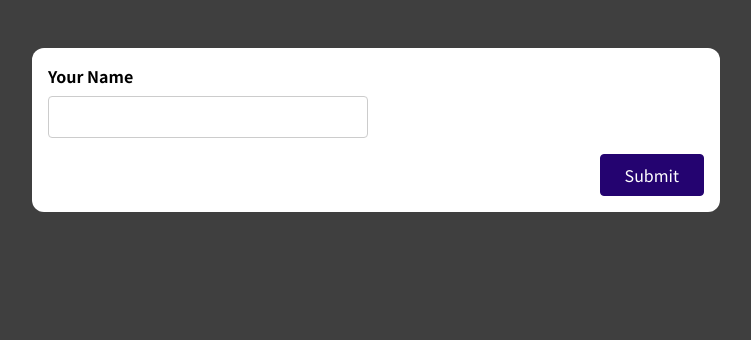
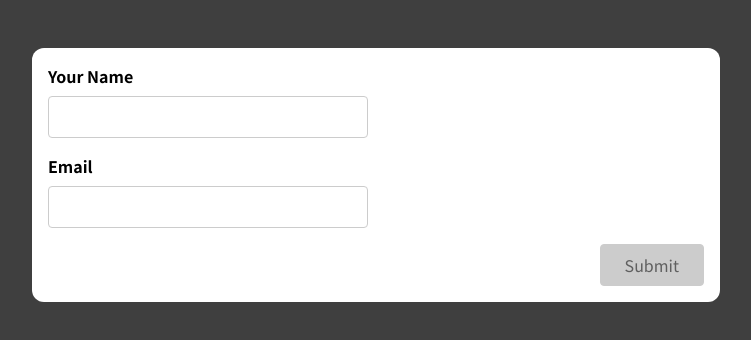
Before and after one commit to rupamsutar/Forms-with-React, a React (Create React App) app: page / in a window 1280 px wide. Shown: the top 340 px of the page, without its empty margins (264-1015 px from the left). Built offline with nearby package versions, Linux system fonts and the light colour scheme.

Commit message:
Challenge, Email input added

```diff
--- a/src/components/SimpleInput.js
+++ b/src/components/SimpleInput.js
@@ -3,27 +3,37 @@ import {useState} from "react";
 const SimpleInput = (props) => {
 
   const [enteredName, setEnteredName] = useState("");
+  const [enteredEmail, setEnteredEmail] = useState("");
   const [enteredNameTouched, setEnteredNameTouched] = useState(false);
+  const [enteredEmailTouched, setEnteredEmailTouched] = useState(false);
 
   const enteredNameIsValid = enteredName.trim() !== "";
+  const enteredEmailIsValid = enteredEmail.includes("@");
   const nameInputIsInvalid = !enteredNameIsValid && enteredNameTouched;
+  const emailInputIsInvalid = !enteredEmailIsValid && enteredEmailTouched;
+  let formIsValid = false;
 
-  const nameChangeHandler = (event) => {
-    setEnteredName(event.target.value);
-  };
+  if (enteredNameIsValid && enteredEmailIsValid) {
+    formIsValid = true;
+  }
 
-  const nameInputBlurHandler = () => {
-    setEnteredNameTouched(true);
-  }
+  const nameChangeHandler = (event) => {setEnteredName(event.target.value)};
+  const emailChangeHandler = (event) => {setEnteredEmail(event.target.value)};
+  const nameInputBlurHandler = () => {setEnteredNameTouched(true)};
+  const emailInputBlurHandler = () => {setEnteredEmailTouched(true)};
 
   const fromSubmitHandler = (event) => {
     event.preventDefault();
-    setEnteredNameTouched(true);
+    console.log(enteredEmail);
+    console.log(enteredName);
     setEnteredName("");
+    setEnteredEmail("");
     setEnteredNameTouched(false);
+    setEnteredEmailTouched(false);
   }
 
   const nameInputClasses = nameInputIsInvalid ? "form-control invalid" : "form-control";
+  const emailInputClasses = emailInputIsInvalid ? "form-control invalid" : "form-control";
 
   return (
     <form onSubmit={fromSubmitHandler}>
@@ -36,10 +46,21 @@ const SimpleInput = (props) => {
           onBlur={nameInputBlurHandler}
           value={enteredName}
         />
+        {nameInputIsInvalid && <p className="error-text">Name must not be empty</p>}
       </div>
-      {nameInputIsInvalid && <p className="error-text">Name must not be empty</p>}
+      <div className={emailInputClasses}>
+        <label htmlFor='name'>Email</label>
+        <input
+          type='text'
+          id='email'
+          onChange={emailChangeHandler}
+          onBlur={emailInputBlurHandler}
+          value={enteredEmail}
+          />
+          {emailInputIsInvalid && <p className="error-text"> include @ in your email</p>}
+      </div>
       <div className="form-actions">
-        <button>Submit</button>
+        <button disabled={!formIsValid}>Submit</button>
       </div>
     </form>
   );
--- a/src/index.css
+++ b/src/index.css
@@ -29,6 +29,15 @@ body {
 .form-control input,
 .form-control label {
   display: block;
+}
+
+button:disabled,
+button:disabled:hover,
+button:disabled:active {
+  background-color: #ccc;
+  color: rgb(95, 95, 95);
+  border-color:#ccc;
+  cursor: not-allowed;
 }
 
 .form-control label {
```
